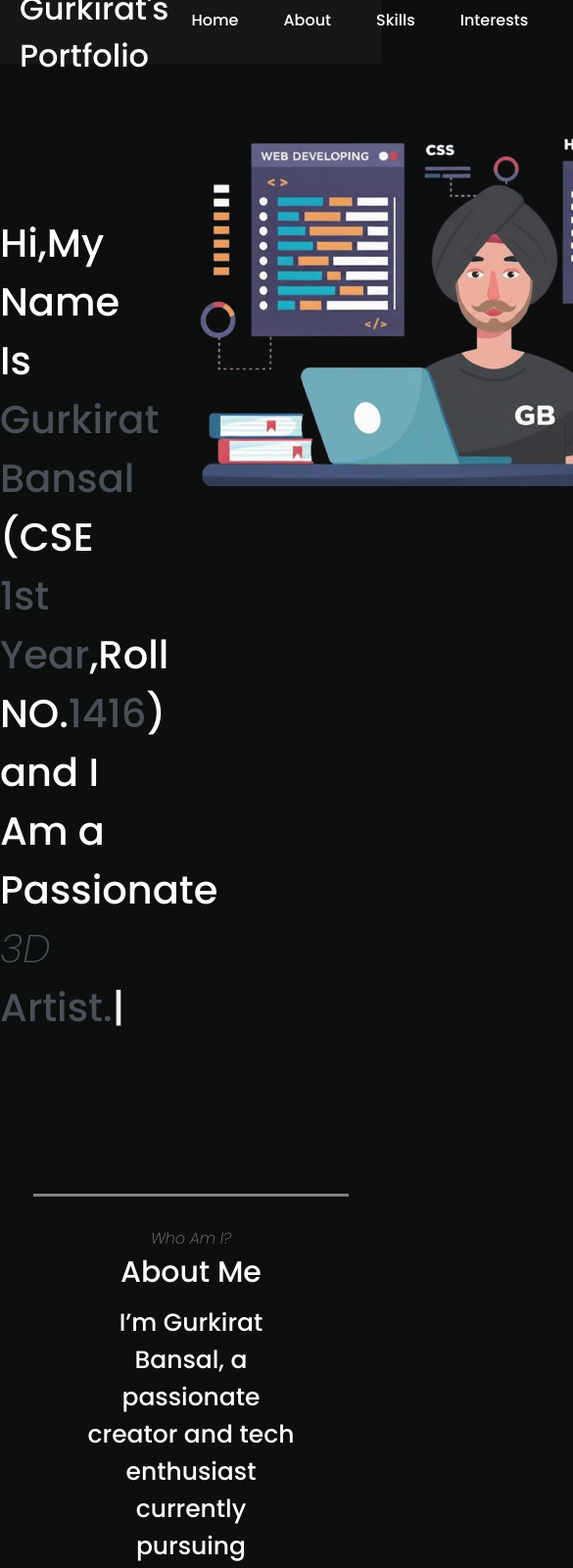
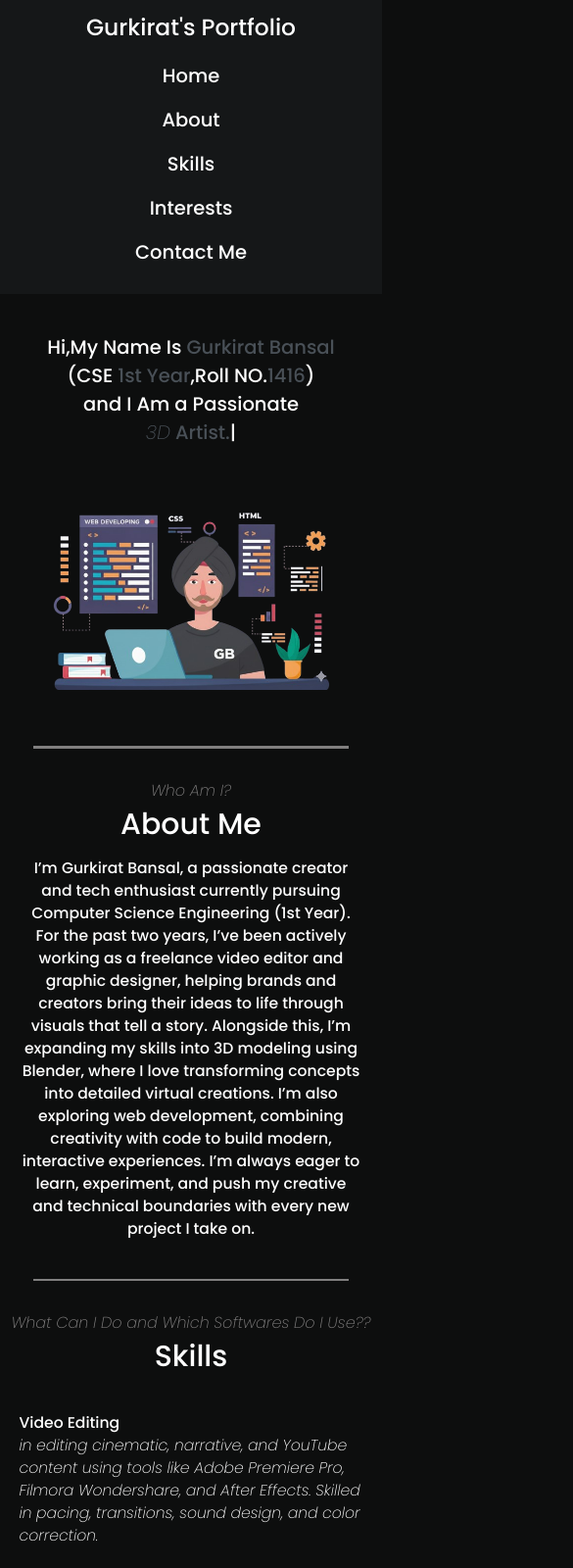
Before and after one commit to GurkiratBansal/Portfolio, a plain HTML site: page index.html in a window 390 px wide. Shown: the top 1600 px of the page at 98% size, 585 px wide, since content can reach past the window. Drawn offline with nearby package versions, Linux system fonts and the light colour scheme.

Commit message:
Add files via upload

```diff
--- a/style.css
+++ b/style.css
@@ -52,7 +52,7 @@
 
      .firstSection {
          display: flex;
-
+         flex-wrap: wrap;
          justify-content: space-around;
          margin: 23px 0;
      }
@@ -179,3 +179,119 @@
 
 
      }
+
+
+     /*this (below) whole code has been generated by chatgpt*/
+
+
+     @media (max-width: 768px) {
+
+
+         nav {
+             flex-direction: column;
+             /* stack logo and menu */
+             align-items: center;
+             height: auto;
+             padding: 10px 0;
+         }
+
+         .left {
+             font-size: 6vw;
+             /* responsive font for logo */
+             text-align: center;
+             padding: 0;
+         }
+
+         .right ul {
+             flex-direction: column;
+             /* stack menu items vertically */
+             padding: 0;
+             margin: 10px 0;
+             width: 100%;
+         }
+
+         .right ul li {
+             margin: 8px 0;
+             /* space between menu items */
+             text-align: center;
+         }
+
+         .right ul li a {
+             font-size: 5vw;
+             /* responsive font for links */
+         }
+
+
+         .firstSection {
+             flex-direction: column;
+             align-items: center;
+             margin: 20px 0;
+         }
+
+         .LeftSection {
+             width: 90%;
+             margin: 20px auto;
+             text-align: center;
+             font-size: 5vw;
+
+         }
+
+         .RightSection img {
+             width: 80%;
+             margin: 20px auto;
+             padding-left: 30px;
+         }
+
+
+         .para {
+             padding: 10px 20px;
+             font-size: 4vw;
+         }
+
+
+         .threehalf {
+             flex-direction: column;
+
+             align-items: center;
+         }
+
+         .LeftthreeSection,
+         .RightthreeSection {
+             width: 90%;
+             padding: 0;
+             margin: 10px auto;
+         }
+
+         .semititle,
+         .semipara {
+             padding-left: 0;
+             font-size: 4vw;
+         }
+
+
+         .videoe,
+         .photu,
+         .blendervideoe,
+         .WDvideoe,
+         .idkphotu {
+             padding: 10px 0;
+             text-align: center;
+         }
+
+         video,
+         img {
+             width: 90%;
+             height: auto;
+         }
+
+
+         footer {
+             flex-direction: column;
+             text-align: center;
+             padding: 20px;
+         }
+
+         .ending {
+             padding: 10px 0;
+         }
+     }
```
Lines whose indentation alone changed are shown as unchanged.
